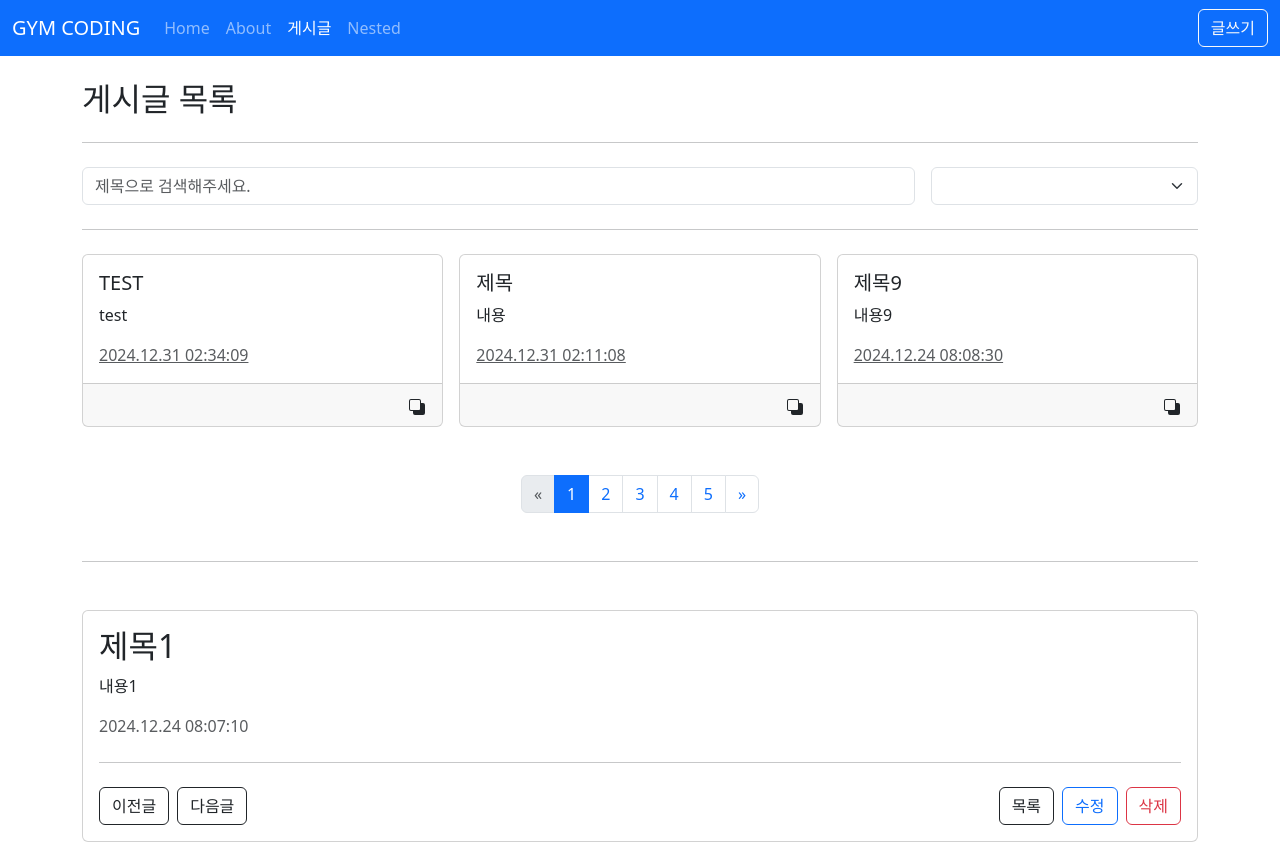
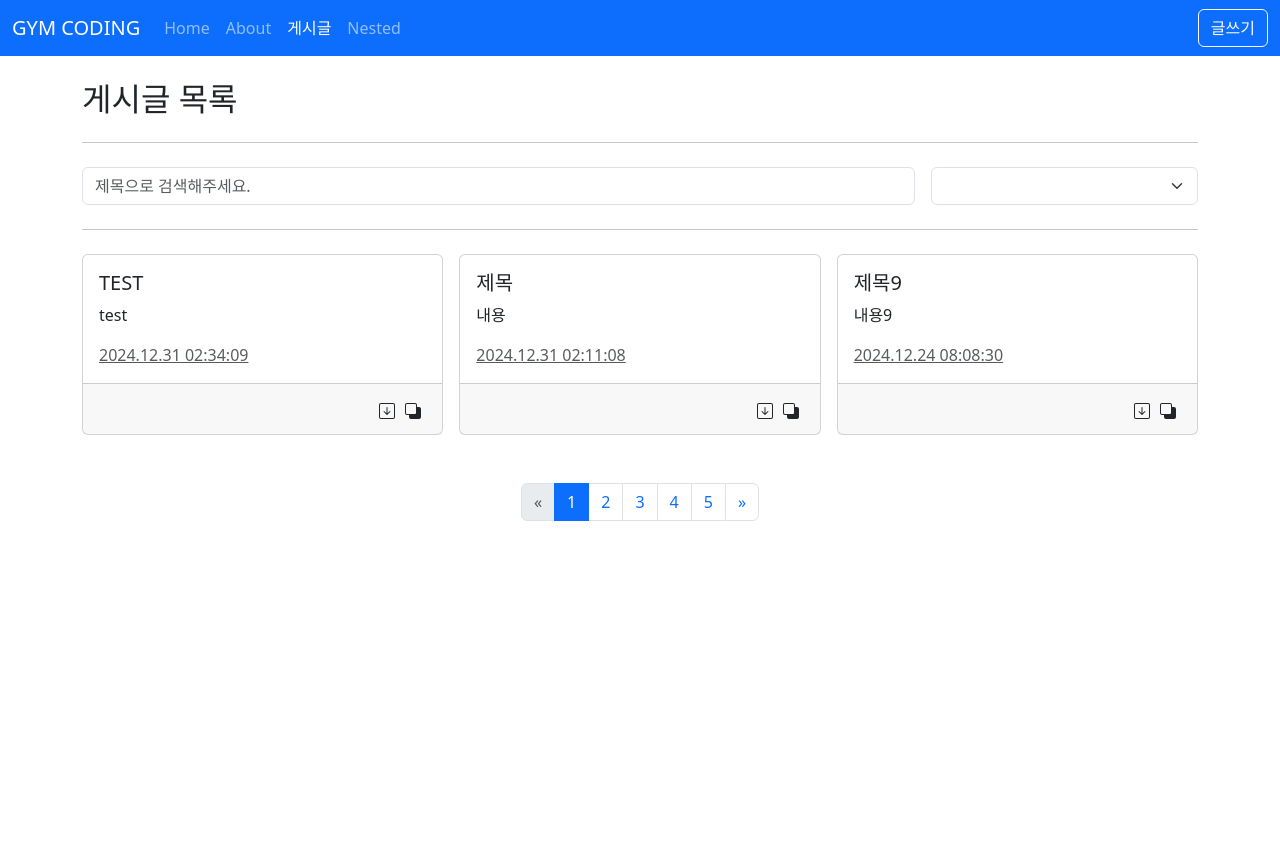
Before and after one commit to black-pepper/Vue-Study, a Vue app in the folder vue3 완벽 마스터/vue3-posts/: page /posts in a window 1280 px wide. After the commit the page ends 800 px from the top, so only its background shows below. Built offline with nearby package versions, Linux system fonts and the light colour scheme; data requests are answered from the project's data file.

Commit message:
toRef & toRefs

```diff
--- a/vue3 완벽 마스터/vue3-posts/src/components/posts/PostItem.vue
+++ b/vue3 완벽 마스터/vue3-posts/src/components/posts/PostItem.vue
@@ -7,7 +7,7 @@
     <a class="text-muted">{{ createdDate }}</a>
     <template #footer>
       <div class="d-flex flex-row-reverse">
-        <button class="btn p-0" @click.stop="$emit('modal')">
+        <button class="btn p-1" @click.stop="$emit('modal')">
           <svg
             xmlns="http://www.w3.org/2000/svg"
             width="16"
@@ -18,6 +18,21 @@
           >
             <path
               d="M0 2a2 2 0 0 1 2-2h8a2 2 0 0 1 2 2v2h2a2 2 0 0 1 2 2v8a2 2 0 0 1-2 2H6a2 2 0 0 1-2-2v-2H2a2 2 0 0 1-2-2zm2-1a1 1 0 0 0-1 1v8a1 1 0 0 0 1 1h8a1 1 0 0 0 1-1V2a1 1 0 0 0-1-1z"
+            />
+          </svg>
+        </button>
+        <button class="btn p-1" @click.stop="$emit('preview')">
+          <svg
+            xmlns="http://www.w3.org/2000/svg"
+            width="16"
+            height="16"
+            fill="currentColor"
+            class="bi bi-arrow-down-square"
+            viewBox="0 0 16 16"
+          >
+            <path
+              fill-rule="evenodd"
+              d="M15 2a1 1 0 0 0-1-1H2a1 1 0 0 0-1 1v12a1 1 0 0 0 1 1h12a1 1 0 0 0 1-1zM0 2a2 2 0 0 1 2-2h12a2 2 0 0 1 2 2v12a2 2 0 0 1-2 2H2a2 2 0 0 1-2-2zm8.5 2.5a.5.5 0 0 0-1 0v5.793L5.354 8.146a.5.5 0 1 0-.708.708l3 3a.5.5 0 0 0 .708 0l3-3a.5.5 0 0 0-.708-.708L8.5 10.293z"
             />
           </svg>
         </button>
@@ -42,7 +57,7 @@ const props = defineProps({
     type: [String, Date, Number],
   },
 })
-defineEmits(['modal'])
+defineEmits(['modal', 'preview'])
 const dayjs = inject('dayjs')
 const createdDate = computed(() => dayjs(props.createdAt).format('YYYY.MM.DD HH:mm:ss'))
 </script>
--- /dev/null
+++ b/vue3 완벽 마스터/vue3-posts/src/coposable/number.js
@@ -0,0 +1,13 @@
+import { computed, unref } from 'vue'
+
+export const useNumber = (number) => {
+  const isOdd = computed(() => unref(number) % 2 === 1)
+  const isEven = computed(() => !isOdd.value)
+  console.log(isOdd.value, isEven.value)
+  console.log(number.value)
+
+  return {
+    isOdd,
+    isEven,
+  }
+}
--- a/vue3 완벽 마스터/vue3-posts/src/hooks/useAxios.js
+++ b/vue3 완벽 마스터/vue3-posts/src/hooks/useAxios.js
@@ -28,7 +28,7 @@ export const useAxios = (url, config = {}, options = {}) => {
     data.value = null
     error.value = null
     loading.value = true
-    axios(url, {
+    axios(unref(url), {
       ...defaultConfig,
       ...config,
       params: unref(params),
@@ -51,7 +51,7 @@ export const useAxios = (url, config = {}, options = {}) => {
         loading.value = false
       })
   }
-  if (isRef(params)) {
+  if (isRef(params) || isRef(url)) {
     watchEffect(execute)
   } else {
     if (immediate) {
--- a/vue3 완벽 마스터/vue3-posts/src/views/HomeView.vue
+++ b/vue3 완벽 마스터/vue3-posts/src/views/HomeView.vue
@@ -8,8 +8,10 @@
       <AppCard>{{ item }}</AppCard>
     </AppGrid>
     <hr class="my-4" />
-    <h2>{{ $person.name }}</h2>
-    <button class="btn btn-primary" @click="person.say">click person</button>
+    <h2>{{ position }}</h2>
+    <h2>x: {{ x }}, y: {{ y }}</h2>
+    <!-- <h2>{{ $person.name }}</h2>
+    <button class="btn btn-primary" @click="person.say">click person</button> -->
   </div>
 </template>
 
@@ -23,7 +25,7 @@ export default {
 </script>
 
 <script setup>
-import { inject, ref } from 'vue'
+import { reactive, ref, toRef, toRefs } from 'vue'
 import { useRouter } from 'vue-router'
 
 const router = useRouter()
@@ -33,8 +35,16 @@ const goAboutPage = () => {
 
 const items = ref(['사과', '딸기', '포도', '바나나'])
 
-const person = inject('person')
-console.log('person.name: ', person.name)
+// const person = inject('person')
+// console.log('person.name: ', person.name)
+
+const position = reactive({
+  x: 100,
+  y: 1000,
+})
+// const x = toRef(position, 'x')
+// const y = toRef(position, 'y')
+const { x, y } = toRefs(position)
 </script>
 
 <style lang="scss" scoped></style>
--- a/vue3 완벽 마스터/vue3-posts/src/views/posts/PostDetailView.vue
+++ b/vue3 완벽 마스터/vue3-posts/src/views/posts/PostDetailView.vue
@@ -3,6 +3,7 @@
   <AppError v-else-if="error" :message="error.message" />
   <div v-else>
     <h2>{{ post.title }}</h2>
+    <p>id: {{ props.id }}, isOdd: {{ isOdd }}</p>
     <p>{{ post.content }}</p>
     <p class="text-muted">{{ $dayjs(post.createdAt).format('YYYY.MM.DD HH:mm:ss') }}</p>
     <hr class="my-4" />
@@ -40,14 +41,19 @@ import AppLoading from '@/components/app/AppLoading.vue'
 import AppError from '@/components/app/AppError.vue'
 import { useAxios } from '@/hooks/useAxios'
 import { useAlert } from '@/coposable/alertjs'
+import { computed, toRef } from 'vue'
+import { useNumber } from '@/coposable/number'
 
 const props = defineProps({
   id: [String, Number],
 })
 
 const router = useRouter()
+const idRef = toRef(props, 'id')
+const { isOdd } = useNumber(idRef)
 const { vAlert } = useAlert()
-const { error, loading, data: post } = useAxios(`/posts/${props.id}`)
+const url = computed(() => `/posts/${props.id}`)
+const { error, loading, data: post } = useAxios(url)
 
 const {
   error: removeError,
--- a/vue3 완벽 마스터/vue3-posts/src/views/posts/PostListView.vue
+++ b/vue3 완벽 마스터/vue3-posts/src/views/posts/PostListView.vue
@@ -15,6 +15,7 @@
             :created-at="item.createdAt"
             @click="goPage(item.id)"
             @modal="openModal(item)"
+            @preview="selectPreview(item.id)"
           ></PostItem>
         </template>
       </AppGrid>
@@ -32,10 +33,12 @@
         :created-at="modalCreatedAt"
       ></PostModal>
     </Teleport>
-    <hr class="my-5" />
-    <AppCard>
-      <PostDetailView :id="1"></PostDetailView>
-    </AppCard>
+    <template v-if="previewId">
+      <hr class="my-5" />
+      <AppCard>
+        <PostDetailView :id="previewId"></PostDetailView>
+      </AppCard>
+    </template>
   </div>
 </template>
 
@@ -53,6 +56,10 @@ import AppGrid from '@/components/app/AppGrid.vue'
 import { useAxios } from '@/hooks/useAxios'
 
 const router = useRouter()
+
+const previewId = ref(null)
+const selectPreview = (id) => (previewId.value = id)
+
 const params = ref({
   _sort: 'createdAt',
   _order: 'desc',
```
